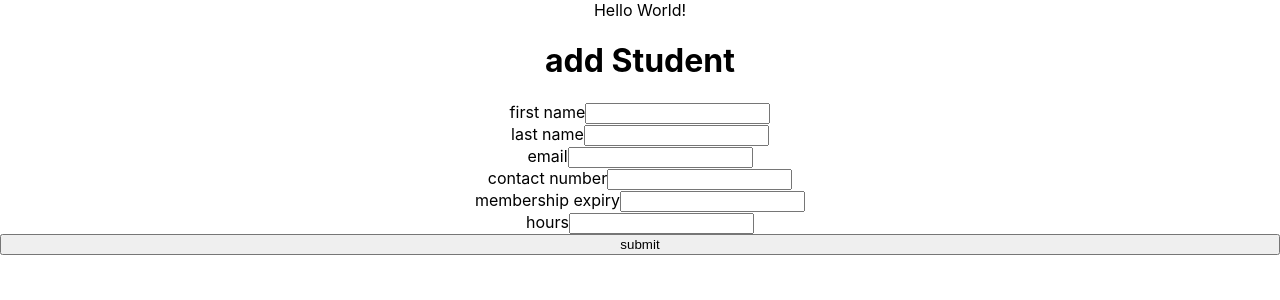
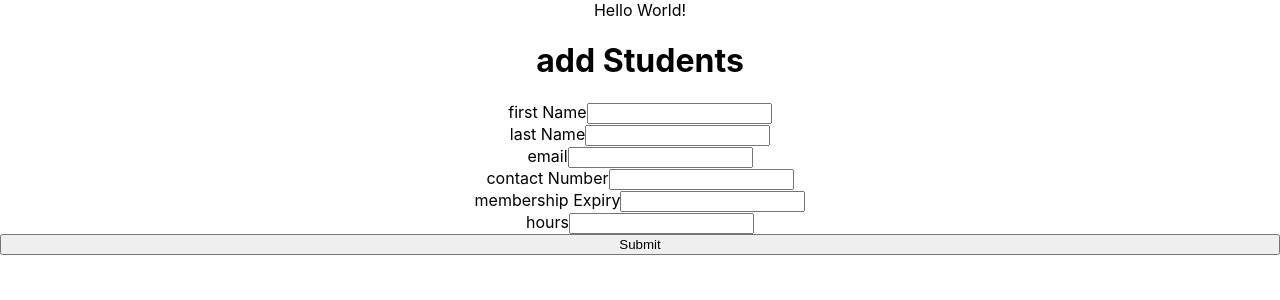
Before and after one commit to abdirashidjama/reactfrontend, a React (Create React App) app: page / in a window 1280 px wide. Shown: the top 300 px of the page. Built offline with nearby package versions, Linux system fonts and the light colour scheme.

Commit message:
form state updates added a handleChange and handle Submit functions

```diff
--- a/src/StudentForm.js
+++ b/src/StudentForm.js
@@ -10,9 +10,27 @@ class StudentForm extends Component{
 			lastName: "",
 			email: "",
 			contactNumber: "",
-			memExpDate: "",
+			membershipExpiry: "",
 			hours: ""
 		}
+		this.handleChange= this.handleChange.bind(this);
+		this.handleSubmit = this.handleSubmit.bind(this);
+	}
+	handleChange(event){
+		const target = event.target;
+		const name = target.name;
+		const value = target.value;
+		this.setState({
+			[name]: value
+		})
+	}
+	handleSubmit(event) {
+		var listState = "";
+		for(var el in this.state){
+			listState += this.state[el] + '\n';
+		}
+		alert('Form submitted for ' + '\n' + listState);
+		event.preventDefault();
 	}
 	render(){
 		const styled = {
@@ -21,11 +39,11 @@ class StudentForm extends Component{
 		}
 		const formData = [
 			{
-				name: "first name",
+				name: "first Name",
 				type: "text"
 			},
 			{
-				name: "last name",
+				name: "last Name",
 				type: "text"
 			},
 			{
@@ -33,33 +51,37 @@ class StudentForm extends Component{
 				type: "text"
 			},
 			{
-				name: "contact number",
+				name: "contact Number",
 				type: "text"
 			},
 			{
-				name: "membership expiry",
+				name: "membership Expiry",
 				type: "text"
 			},
 			{
 				name: "hours",
 				type: "number"
-			},
+			}
 
 		]
 		const listItems = formData.map(data =>
 			<label>
 				{data.name}
-				<input type={data.type} name={data.name.replace(/\s/g,'')} />
+				<input type={data.type}
+				value={this.state[data.name.replace(/\s/g,'')]}
+				name={data.name.replace(/\s/g,'')}
+				onChange={this.handleChange}
+				/>
 			</label>
 		)
 		return (
 			<div className="StudentForm">
-				<h1>add Student</h1>
-				<form style={styled}>
+				<h1>add Students</h1>
+				<form onSubmit={this.handleSubmit} style={styled}>
 					{
 						listItems
 					}
-					<button>submit</button>
+					<input type="submit" value="Submit" />
 				</form>
 			</div>
 		);
```
